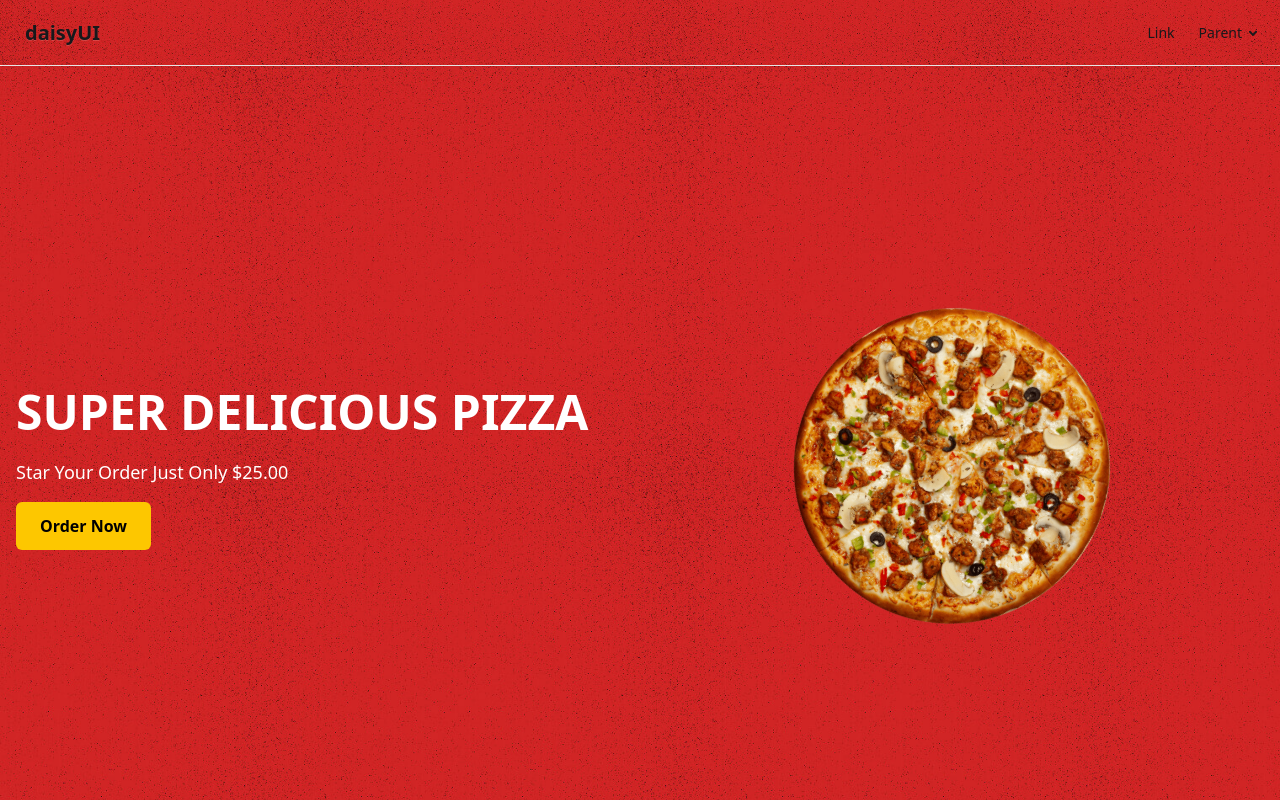
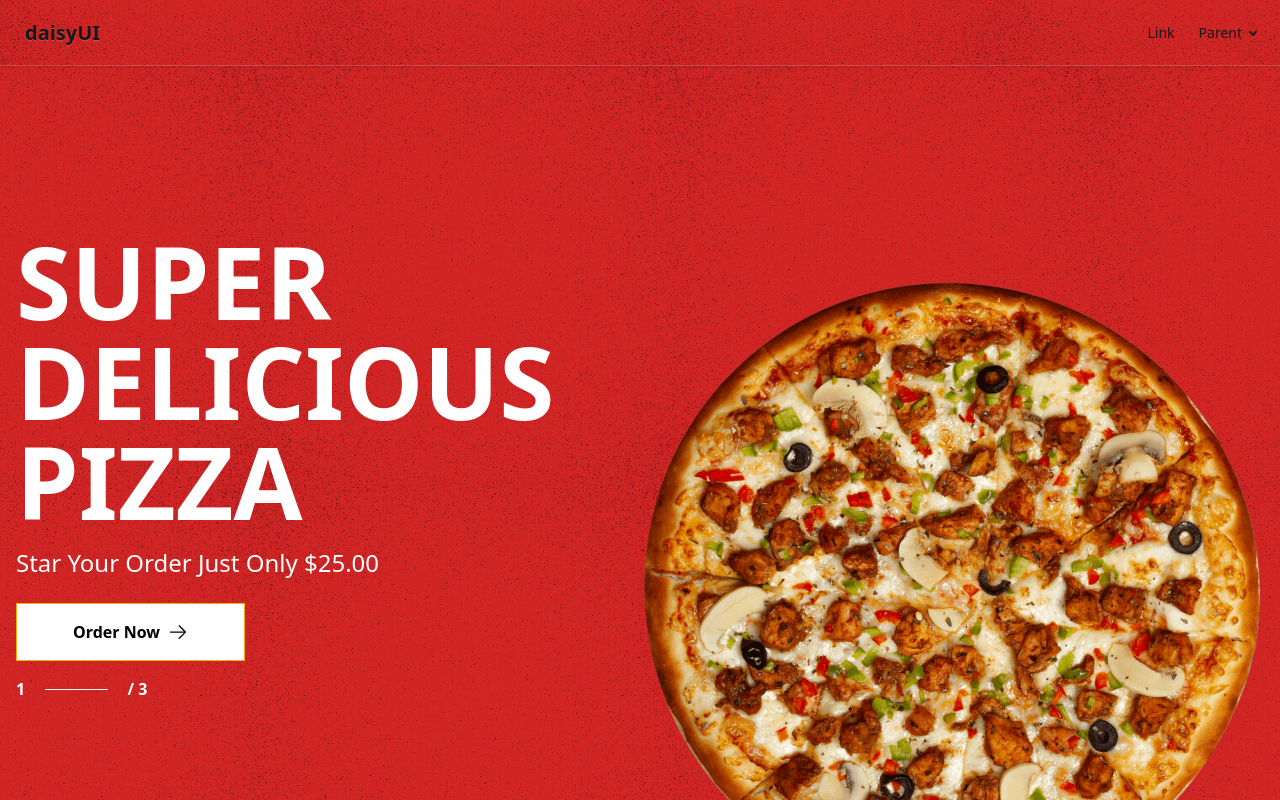
Before and after one commit to khadiza21/foodking-jobtask, a React (Vite) app: page / in a window 1280 px wide. Shown: the top 800 px of the page. Built offline with nearby package versions, Linux system fonts and the light colour scheme.

Commit message:
order now

```diff
--- a/package.json
+++ b/package.json
@@ -10,6 +10,7 @@
     "preview": "vite preview"
   },
   "dependencies": {
+    "@heroicons/react": "^2.2.0",
     "@tailwindcss/vite": "^4.1.10",
     "motion": "^12.18.1",
     "react": "^19.1.0",
--- a/src/components/HeroBanner/HeroBanner.jsx
+++ b/src/components/HeroBanner/HeroBanner.jsx
@@ -1,24 +1,29 @@
 import { useEffect, useState } from 'react';
 import bgImage from '../../assets/hero-bg-3.jpg';
 import pizzaImage from '../../assets/pizza-2.png';
+import pizzaImage1 from '../../assets/pizza.png';
 import { motion, AnimatePresence } from "framer-motion";
 import Button from '../Button/Button';
+import { ArrowRightIcon } from '@heroicons/react/24/solid';
 
 const HeroBanner = () => {
     const slides = [
         {
+            id: 1,
             title: "SUPER DELICIOUS PIZZA",
             subtitle: "Star Your Order Just Only $25.00",
             button: "Order Now",
             image: pizzaImage,
         },
         {
+            id: 2,
             title: "HOT & FRESH TASTE",
             subtitle: "Grab the Best Pizza in Town",
             button: "Get Yours",
-            image: pizzaImage,
+            image: pizzaImage1,
         },
         {
+            id: 3,
             title: "CHEESY PERFECTION",
             subtitle: "Melt in Your Mouth Goodness",
             button: "Try Today",
@@ -44,21 +49,18 @@ const HeroBanner = () => {
 
     const imageVariants = {
         initial: { rotate: 0 },
-        animate: { rotate: 360, transition: { duration: 5, ease: "linear", repeat: Infinity } },
+        animate: { rotate: 360, transition: { duration: 15, ease: "linear", repeat: Infinity } },
     };
 
     return (
         <>
             <div
-                className="w-full h-[0.5px]"
-                style={{ backgroundColor: 'rgba(241, 20, 20, 0.01)' }}
-            />
-
-            <div
                 className="w-full h-screen bg-cover bg-center flex items-center justify-center"
                 style={{ backgroundImage: `url(${bgImage})` }}
             >
-                <div className="max-w-7xl w-full mx-auto px-4 grid grid-cols-1 md:grid-cols-2 items-center">
+                <div className="max-w-7xl w-full mx-auto px-4 grid grid-cols-1 md:grid-cols-2 items-center   ">
+
+                    <div className="col-xl-4 col-lg-4 " style={{ overflow: 'hidden' }}>
                         <AnimatePresence mode="wait">
                             <motion.div
                                 key={index + "text"}
@@ -68,14 +70,35 @@ const HeroBanner = () => {
                                 exit="exit"
                                 className="text-white space-y-4"
                             >
-                            <h1 className="text-5xl font-bold leading-tight">{slides[index].title}</h1>
-                            <p className="text-lg">{slides[index].subtitle}</p>
-                            <Button className="bg-yellow-400 text-black hover:bg-yellow-300">
-                                {slides[index].button}
-                            </Button>
+
+                                <h1 class="text-[100px] font-bold leading-none text-white font-barlow animate-fadeInUp delay-[0.4s]">
+                                    {slides[index].title}
+                                </h1>
+                                <p class="text-2xl text-white font-barlow mt-4 animate-fadeInUp delay-[0.8s]">
+                                    {slides[index].subtitle}
+                                </p>
+                                <div class="hero-button mt-6">
+
+
+
+                                    <button className="relative overflow-hidden px-14 py-4 font-semibold text-black bg-white border border-yellow-500  group transition-colors duration-500">
+                                        <div className='flex items-center gap-2'><span className="relative z-10 font-bold">{slides[index].button}</span><ArrowRightIcon className="w-5 h-5" /></div>
+                                        <span className="absolute inset-0 bg-yellow-400 scale-x-0 scale-y-0 group-hover:scale-100 transition-transform duration-500 ease-in-out origin-center opacity-100 z-0"></span>
+                                    </button>
+
+
+
+
+                                </div>
+                                <div className='flex items-center gap-5 font-semibold'>
+                                    <span className=' font-barlow '>{slides[index].id}</span> <hr className='w-10/100  font-barlow font-sm-bold' /> <span className=' font-barlow '>/ 3</span>
+
+                                </div>
                             </motion.div>
                         </AnimatePresence>
+                    </div>
 
+                    <div style={{ marginBottom: '-250px' }} className='col-xl-7 col-lg-7  overflow-hidden relative'>
                         <AnimatePresence mode="wait">
                             <motion.div
                                 key={index + "img"}
@@ -83,12 +106,12 @@ const HeroBanner = () => {
                                 initial="initial"
                                 animate="animate"
                                 exit="exit"
-                            className="flex justify-center mt-8 md:mt-0"
+                                className="flex justify-center items-center mt-8 md:mt-0 h-[120vh]"
                             >
                                 <motion.img
                                     src={slides[index].image}
                                     alt="Pizza"
-                                className="w-80 h-80 object-contain"
+                                    className="w-full h-auto max-h-[150vh] object-cover object-top"
                                     variants={imageVariants}
                                     animate="animate"
                                     initial="initial"
@@ -96,6 +119,8 @@ const HeroBanner = () => {
                             </motion.div>
                         </AnimatePresence>
                     </div>
+
+                </div>
             </div>
         </>
     );
--- a/src/components/Navbar/CustomNavbar.jsx
+++ b/src/components/Navbar/CustomNavbar.jsx
@@ -6,7 +6,7 @@ const CustomNavbar = () => {
         <div
             className="navbar shadow-sm bg-cover bg-center bg-no-repeat"
             style={{
-                backgroundImage: `url(${bgImage})`,
+                backgroundImage: `url(${bgImage})`, borderBottom:"1px solid #ffffff2b"
 
             }}
         >
```
Also changed, not shown: 1 other file (tests, documents, lock files or other folders). Lines whose indentation alone changed are shown as unchanged.
